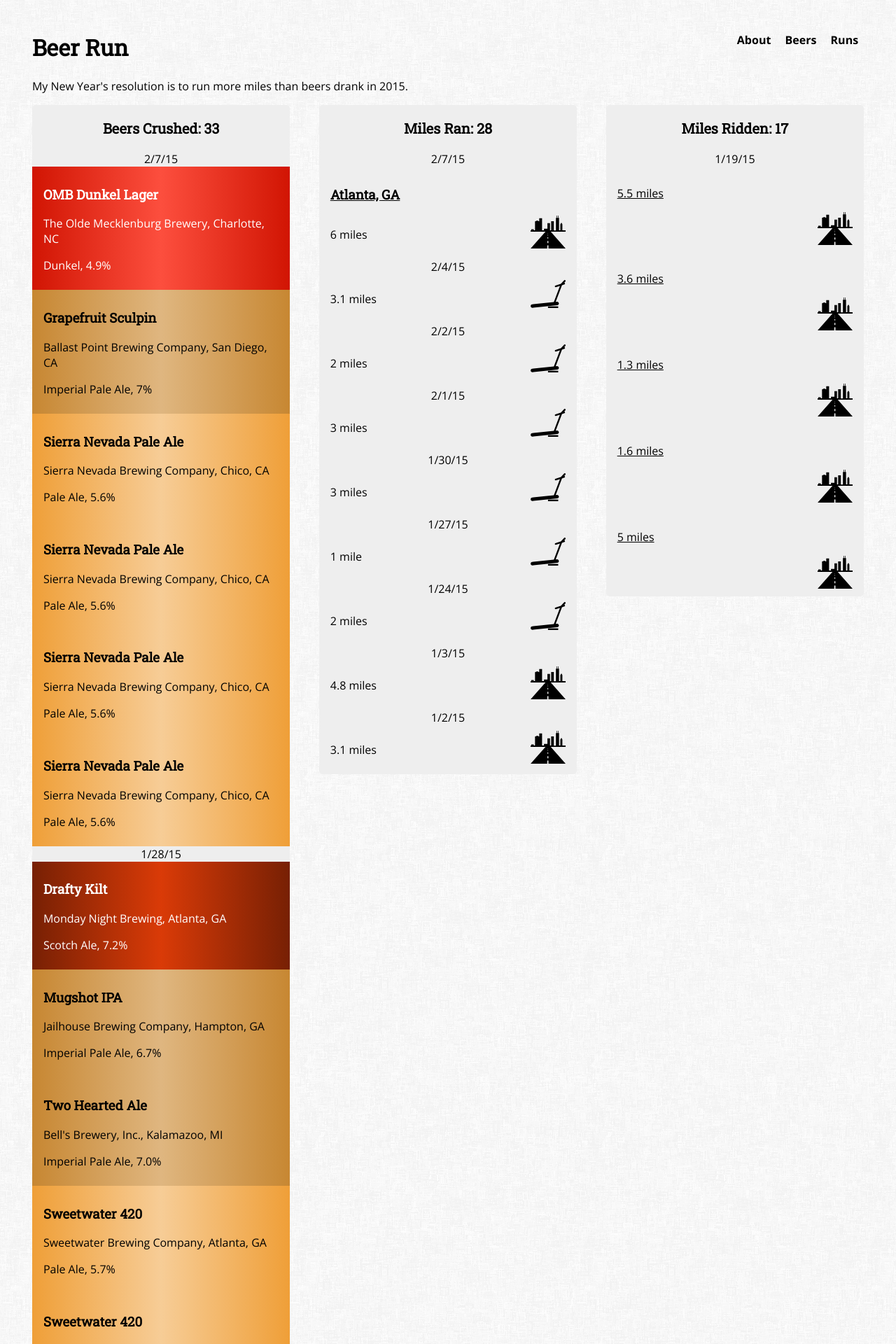
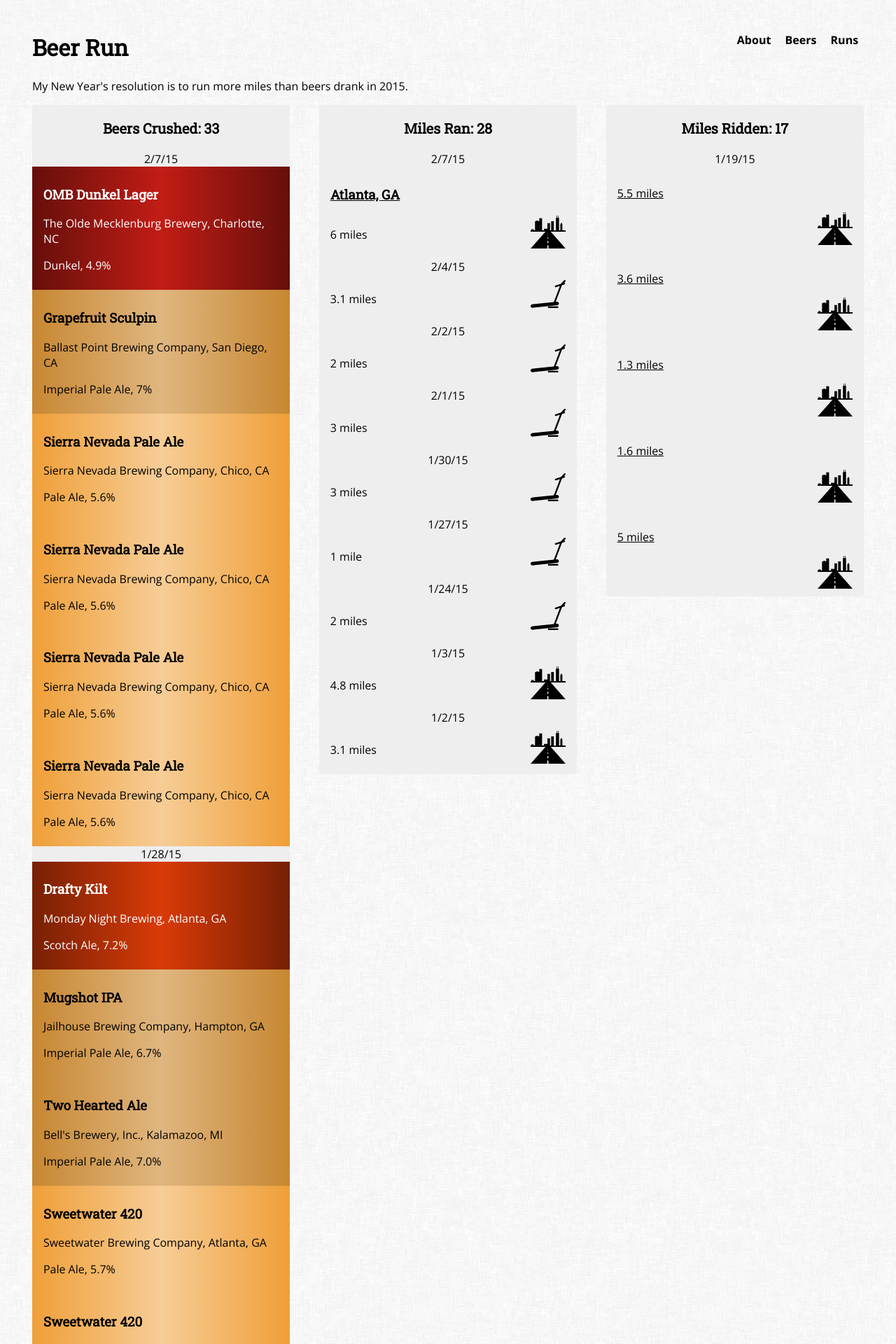
Before and after one commit to rhewitt22/beer-run, a Jekyll site: the page built from index.html, in a window 1280 px wide. Shown: the top 1920 px of the page at 70% size. Built offline with Jekyll 4.4.1, drawn with Linux system fonts in a browser that asks for light colours; nearby versions of some CDN libraries.

Commit message:
Darken the dunkel

```diff
--- a/_sass/_beer-styles.scss
+++ b/_sass/_beer-styles.scss
@@ -28,6 +28,6 @@
 
 .dunkel {
   color: white;
-  background-color: #d11503;
-  background-image: linear-gradient(to right, #d11503, lighten(#d11503, 20), #d11503);
+  background-color: #660f0b;
+  background-image: linear-gradient(to right, #660f0b, lighten(#660f0b, 20), #660f0b);
 }
```
